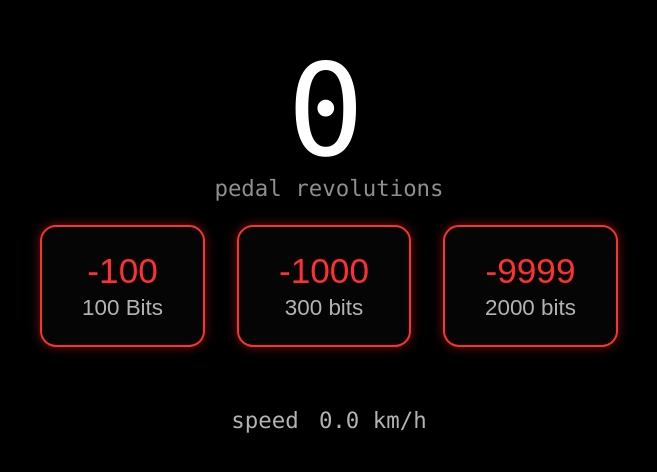
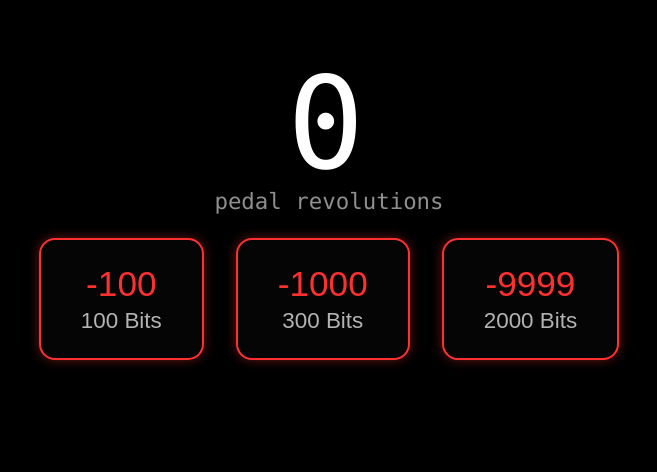
Before and after one commit to yaroslav-rybiak/BikeStreamPro9000, a plain HTML site: page frontend/index.html in a window 1280 px wide. Shown: the part 166-638 px from the top of the page, without its empty margins (311-968 px from the left). Drawn offline with Linux system fonts and the light colour scheme.

Commit message:
Updating UI to not show speed and distance according to new clean design

```diff
--- a/frontend/index.html
+++ b/frontend/index.html
@@ -3,11 +3,12 @@
 <head>
     <meta charset="UTF-8" />
     <meta name="viewport" content="width=device-width, initial-scale=1.0" />
-    <title>BikeStreamPro9000 – Dystopia Mode</title>
+    <title>BikeStreamPro9000</title>
     <link rel="stylesheet" href="styles.css" />
 </head>
 <body>
 <div class="screen">
+
     <!-- BIG COUNTER -->
     <div id="counter" class="counter">00000</div>
     <div class="counter-label">pedal revolutions</div>
@@ -20,22 +21,12 @@
         </button>
         <button class="penalty-btn" data-penalty="1000">
             <span class="penalty-amount">-1000</span>
-            <span class="penalty-price">300 bits</span>
+            <span class="penalty-price">300 Bits</span>
         </button>
         <button class="penalty-btn" data-penalty="9999">
             <span class="penalty-amount">-9999</span>
-            <span class="penalty-price">2000 bits</span>
+            <span class="penalty-price">2000 Bits</span>
         </button>
-    </div>
-
-    <!-- SMALL STATS -->
-    <div class="stats-row">
-<!--        <div class="stat">-->
-<!--            distance <span id="distance">0.0</span> km-->
-<!--        </div>-->
-        <div class="stat">
-            speed <span id="speed">0.0</span> km/h
-        </div>
     </div>
 </div>
 
--- a/frontend/styles.css
+++ b/frontend/styles.css
@@ -8,8 +8,7 @@ body {
     padding: 0;
     background-color: #000;
     color: #fff;
-    font-family: -apple-system, BlinkMacSystemFont, "SF Pro Text", system-ui,
-    sans-serif;
+    font-family: -apple-system, BlinkMacSystemFont, "SF Pro Text", system-ui, sans-serif;
 }
 
 .screen {
@@ -34,7 +33,6 @@ body {
     font-size: 8rem;
     font-weight: 400;
     letter-spacing: 0.05em;
-    #margin-top: -80px;
     margin-bottom: -10px;
 }
 
@@ -46,7 +44,6 @@ body {
     opacity: 0.8;
     font-family: ui-monospace, SFMono-Regular, Menlo, Monaco, "Courier New", monospace;
 }
-
 
 /* PENALTY BUTTONS */
 .penalty-row {
@@ -70,7 +67,6 @@ body {
     justify-content: center;
 
     transition: transform 0.1s ease, box-shadow 0.1s ease;
-
     touch-action: manipulation;
 }
 
@@ -81,8 +77,8 @@ body {
 .penalty-btn:active {
     transform: scale(0.96);
     box-shadow: 0 0 20px rgba(255, 48, 48, 0.9);
-    background-color: #1a0000;       /* slightly darker flash */
-    border-color: #ff4d4d;           /* brighter border on click */
+    background-color: #1a0000;
+    border-color: #ff4d4d;
 }
 
 .penalty-amount {
@@ -94,23 +90,6 @@ body {
 .penalty-price {
     font-size: 1.4rem;
     color: #b3b3b3;
-}
-
-/* STATS */
-
-.stats-row {
-    font-family: ui-monospace, SFMono-Regular, Menlo, Monaco, "Courier New", monospace;
-    width: 100%;
-    max-width: 700px;
-    display: flex;
-    justify-content: center;
-    padding: 0 40px;
-    font-size: 1.4rem;
-    color: #b3b3b3;
-}
-
-.stat span {
-    padding-left: 0.3em;
 }
 
 /* ============================
@@ -139,7 +118,7 @@ body {
     left: 0;
     width: 100%;
     height: 100%;
-    background: rgba(140, 0, 0, 0.65); /* dark blood-red */
+    background: rgba(140, 0, 0, 0.65);
     pointer-events: none;
     animation: flashFade 180ms ease-out forwards;
     z-index: 9999;
```
